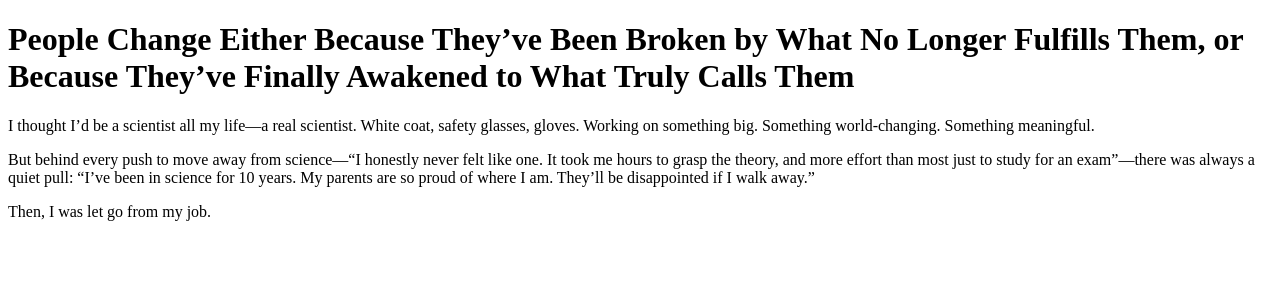
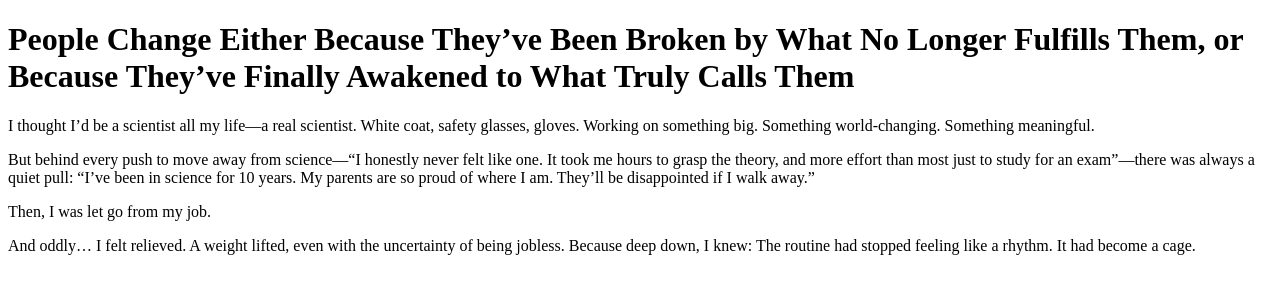
Before and after one commit to agapespecialtycoffee/agapespecialtycoffee.github.io, a plain HTML site: page index.html in a window 1280 px wide. Drawn offline with Linux system fonts and the light colour scheme.

Commit message:
Update Index

```diff
--- a/index.html
+++ b/index.html
@@ -5,5 +5,8 @@
 <p>I thought I’d be a scientist all my life—a real scientist. White coat, safety glasses, gloves. Working on something big. Something world-changing. Something meaningful.</p>
 <p>But behind every push to move away from science—“I honestly never felt like one. It took me hours to grasp the theory, and more effort than most just to study for an exam”—there was always a quiet pull: “I’ve been in science for 10 years. My parents are so proud of where I am. They’ll be disappointed if I walk away.”</p>
 <p>Then, I was let go from my job.</p>
+<p>And oddly… I felt relieved. A weight lifted, even with the uncertainty of being jobless.
+Because deep down, I knew:
+The routine had stopped feeling like a rhythm. It had become a cage.</p>
 </body>
 </html>
```
